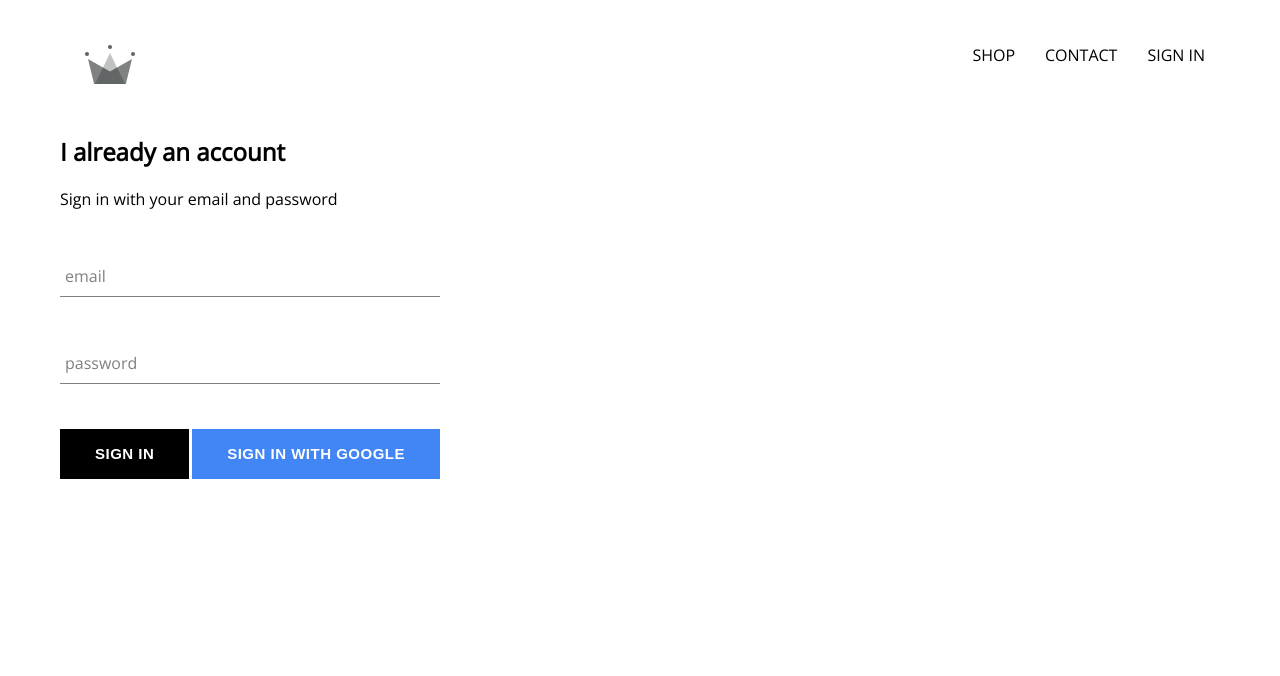
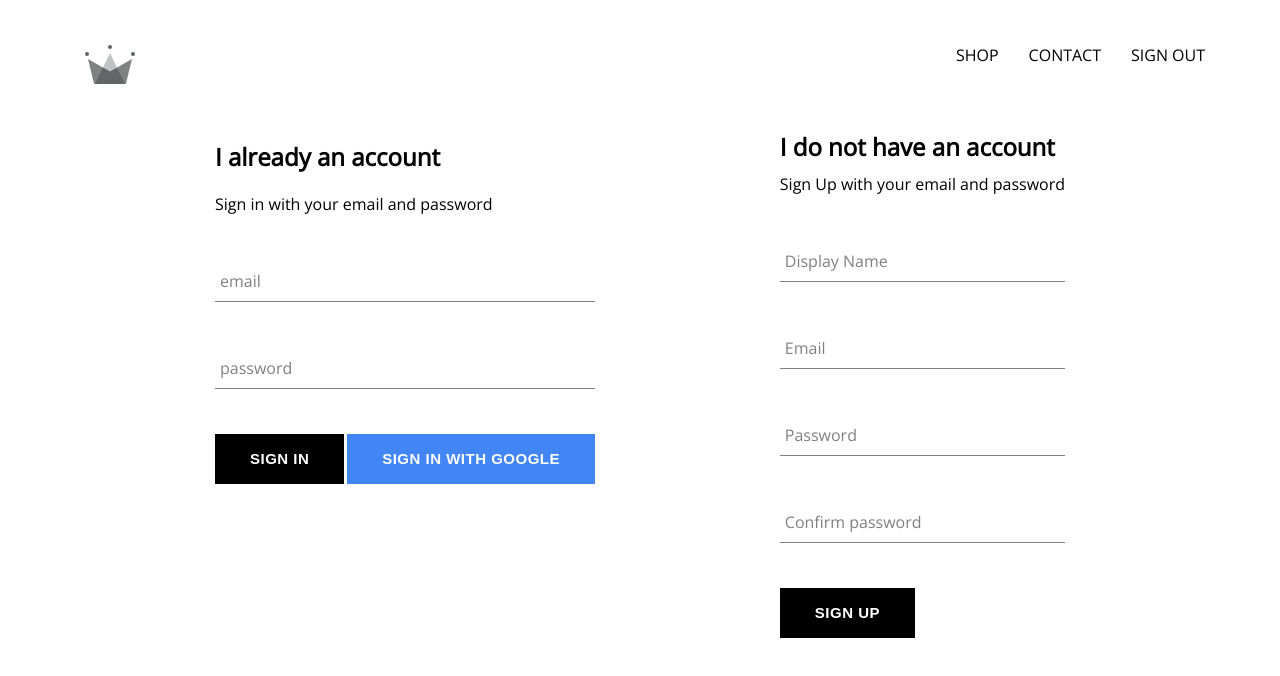
Before and after one commit to Morgan-Leblanc/Ecommerce_react_redux_graphql_appolo_firebase, a React (Create React App) app: page /signin in a window 1280 px wide. Shown: the top 676 px of the page. Built offline with nearby package versions, Linux system fonts and the light colour scheme; no server answers.

Commit message:
add signup component with firebase

```diff
--- a/src/App.js
+++ b/src/App.js
@@ -7,20 +7,29 @@
 import SignUpAndSignIn from "./screens/signin-signup/signinsignup";
 import { auth, createUserProfileDocument } from "./firebase/firebase.utils";
 
-
 function App() {
   const [currentUser, setCurrentUser] = useState(null);
 
   let unsubscribeFromAuth = null;
 
   useEffect(() => {
-    unsubscribeFromAuth = auth.onAuthStateChanged( async user => {
-      createUserProfileDocument(user)
+    unsubscribeFromAuth = auth.onAuthStateChanged(async (userAuth) => {
+      if (userAuth) {
+        const userRef = await createUserProfileDocument(userAuth);
+        userRef.onSnapshot((snapShot) => {
+          setCurrentUser({
+            id: snapShot.id,
+            ...snapShot.data(),
+          });
+        });
+      }
+      setCurrentUser({userAuth})
       return () => {
-        unsubscribeFromAuth()
-      }
+        unsubscribeFromAuth();
+      };
     });
-  }, [currentUser]);
+  }, []);
+  console.log(currentUser);
 
 
   return (
--- /dev/null
+++ b/src/components/sign-up/sign-up.component.js
@@ -0,0 +1,74 @@
+import React, { useState } from "react";
+import FormInput from "../form-input/form-input.component";
+import CustomButton from "../custom-button/custom-button.component";
+import { auth, createUserProfileDocument } from "../../firebase/firebase.utils";
+
+export default function SignUp() {
+  const [displayName, setDisplayName] = useState("");
+  const [email, setEmail] = useState("");
+  const [password, setPassword] = useState("");
+  const [confirmPassword, setConfirmPassword] = useState("");
+
+  const handleSubmit = async (e) => {
+    e.preventDefault();
+    if (password != confirmPassword) {
+      alert("passwords don't match");
+      return;
+    }
+    try {
+      const { user } = await auth.createUserWithEmailAndPassword(
+        email,
+        password
+      );
+      createUserProfileDocument(user, {displayName});
+      setConfirmPassword = "";
+      setDisplayName = "";
+      setEmail = "";
+      setConfirmPassword = "";
+    } catch (error) {
+      console.log(error);
+    }
+  };
+
+  return (
+    <div className="sign-up">
+      <h2 className="title">I do not have an account</h2>
+      <span>Sign Up with your email and password</span>
+      <form className="sign-up-form" onSubmit={handleSubmit}>
+        <FormInput
+          type="text"
+          name="DisplayName"
+          value={displayName}
+          onChange={(e) => setDisplayName(e.target.value)}
+          label="Display Name"
+          required
+        />
+        <FormInput
+          type="email"
+          name="email"
+          value={email}
+          onChange={(e) => setEmail(e.target.value)}
+          label="Email"
+          required
+        />
+        <FormInput
+          type="password"
+          name="password"
+          value={password}
+          onChange={(e) => setPassword(e.target.value)}
+          label="Password"
+          required
+        />
+        <FormInput
+          type="password"
+          name="confirmPassword"
+          value={confirmPassword}
+          onChange={(e) => setConfirmPassword(e.target.value)}
+          label="Confirm password"
+          required
+        />
+        <CustomButton type="submit"> SIGN UP</CustomButton>
+      </form>
+    </div>
+  );
+}
--- /dev/null
+++ b/src/components/sign-up/sign-up.styles.scss
@@ -0,0 +1,9 @@
+.sign-up {
+    display: flex;
+    flex-direction: column;
+    width: 380px;
+
+    .title {
+      margin: 10px 0;
+    }
+  }
--- a/src/firebase/firebase.utils.js
+++ b/src/firebase/firebase.utils.js
@@ -18,8 +18,6 @@
 
   const userRef = firestore.doc(`users/${userAuth.uid}`);
   const snapShot = await userRef.get();
-
-  console.log(snapShot);
 
   if (!snapShot.exists) {
     const { displayName, email } = userAuth;
--- a/src/screens/signin-signup/signinsignup.js
+++ b/src/screens/signin-signup/signinsignup.js
@@ -1,11 +1,13 @@
 import React from "react";
 import "./singinsignup.styles.scss";
 import SignIn from "../../components/sign-in/sign-in.component";
+import SignUp from "../../components/sign-up/sign-up.component";
 
 export default function SignUpAndSignIn() {
   return (
     <div className="sign-in-and-sign-up">
       <SignIn />
+      <SignUp />
     </div>
   );
 }
--- a/src/screens/signin-signup/singinsignup.styles.scss
+++ b/src/screens/signin-signup/singinsignup.styles.scss
@@ -0,0 +1,6 @@
+.sign-in-and-sign-up {
+    width: 850px;
+    display: flex;
+    justify-content: space-between;
+    margin: 30px auto;
+  }
```
